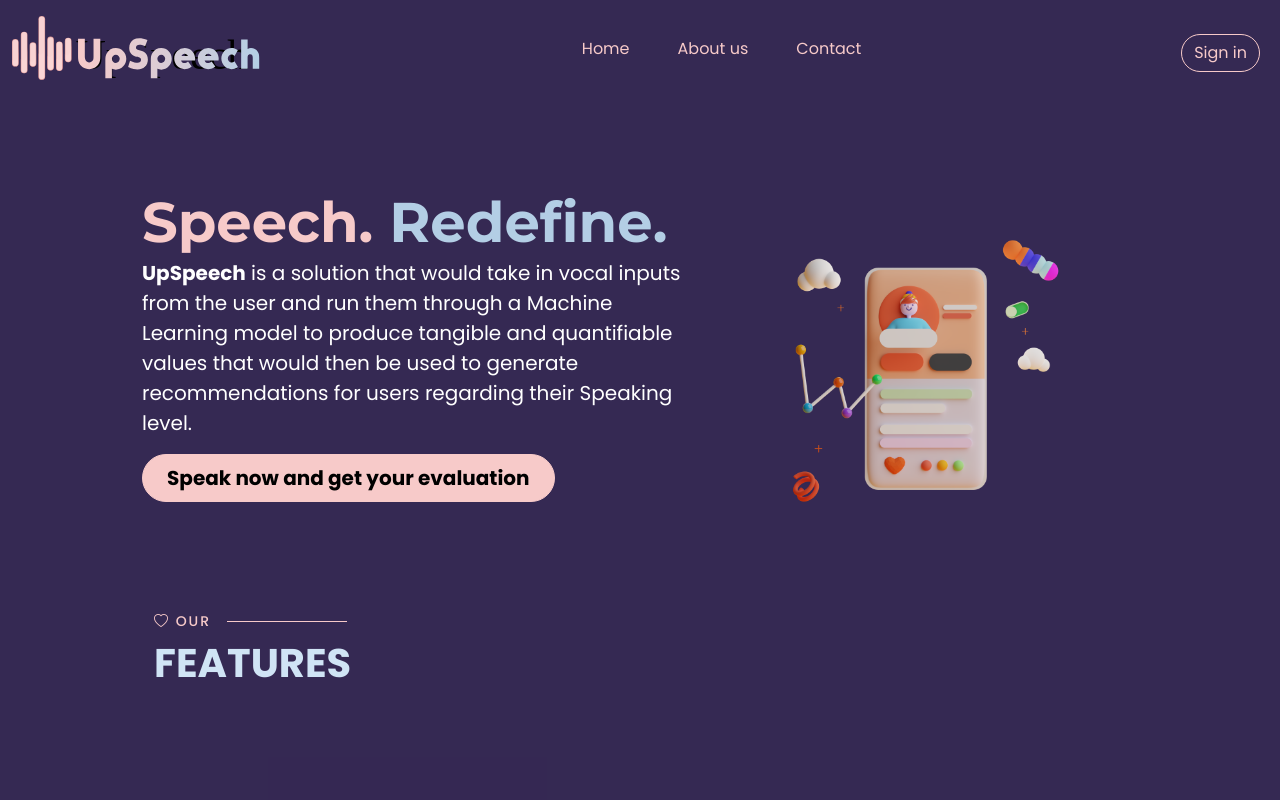
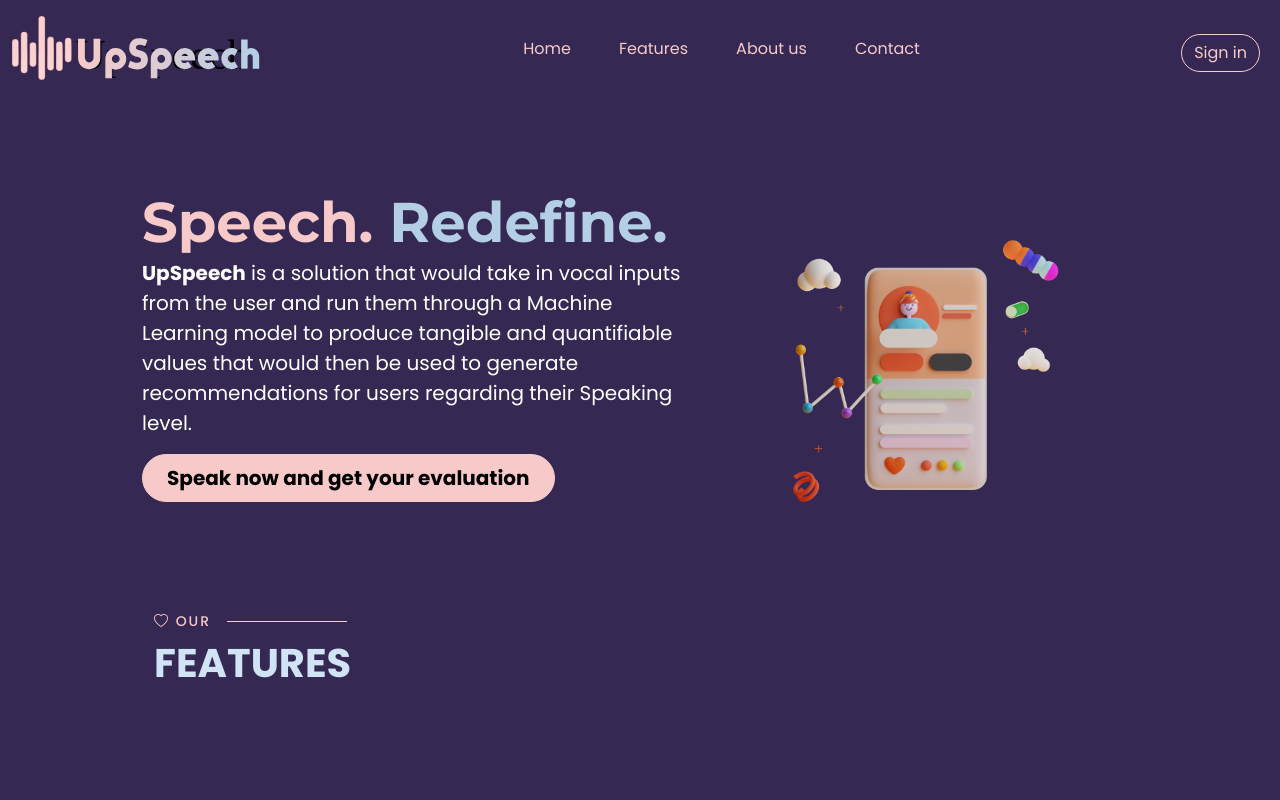
Before and after one commit to baubau09/upspeech-frontend, a Next.js app: page / in a window 1280 px wide. Shown: the top 800 px of the page. Built offline with nearby package versions, Linux system fonts and the light colour scheme; no server answers.

Commit message:
centralized the menu bar

```diff
--- a/components/Header.js
+++ b/components/Header.js
@@ -34,6 +34,11 @@ const Header = () => {
                         </Nav.Link>
                     </li>
                     <li className="nav-item mx-2">
+                        <Nav.Link href="/#features" className="nav-link welcome">
+                            Features
+                        </Nav.Link>
+                    </li>
+                    <li className="nav-item mx-2">
                         <Nav.Link href="/#about" className="nav-link welcome">
                             About us
                         </Nav.Link>
@@ -55,7 +60,7 @@ const Header = () => {
                 </Nav>
 
                 <AuthCheck>
-                    <div className="col-md-3 me-0 pe-0 text-end">
+                    <div className="me-0 pe-0 text-end">
                         <Dropdown>
                             <Dropdown.Toggle className="bg-transparent border-0 text-body">
                                 {!isLoading && user ?
```
